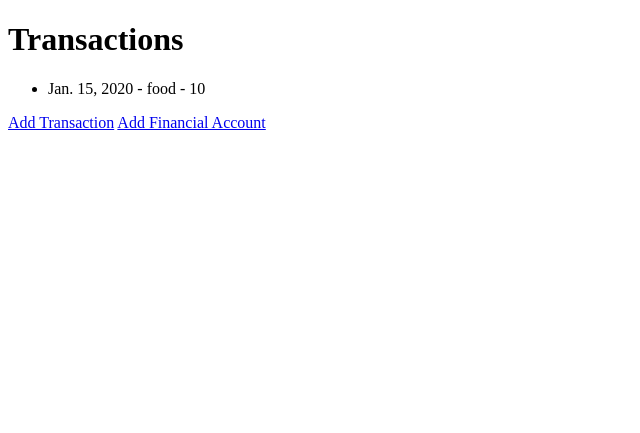
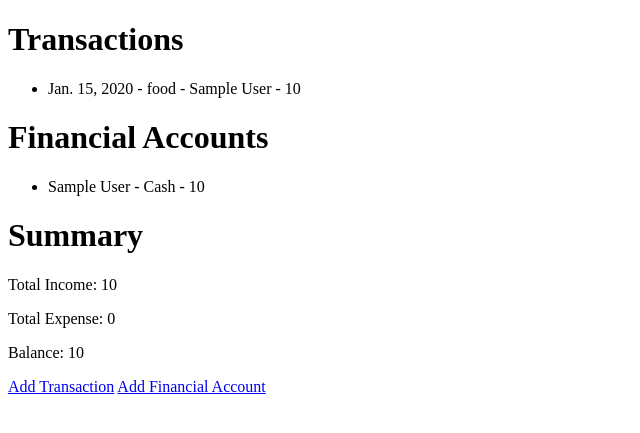
Before and after one commit to mhk2012/personal_accounting, a Django app: page / in a window 1280 px wide. Shown: the top 433 px of the page, without its empty margins (0-640 px from the left). Run offline with Django 4.2, Linux system fonts and the light colour scheme; tables that the repository leaves empty hold one stand-in row (values such as "Sample post").

Commit message:
show summary on the index page

```diff
--- a/accounting/templates/index.html
+++ b/accounting/templates/index.html
@@ -8,9 +8,19 @@ Personal Accounting
 <h1>Transactions</h1>
 <ul>
     {% for transaction in transactions %}
-    <li>{{ transaction.date }} - {{ transaction.category }} - {{ transaction.amount }}</li>
+    <li>{{ transaction.date }} - {{ transaction.category }} - {{ transaction.financial_account.account_name }} - {{ transaction.amount }}</li>
     {% endfor %}
 </ul>
+<h1>Financial Accounts</h1>
+<ul>
+    {% for financial_account in financial_accounts %}
+    <li>{{ financial_account.account_name }} - {% if financial_account.is_cash %} Cash {% else %} {{financial_account.bank_name}} {% endif %} - {{ financial_account.balance }}</li>
+    {% endfor %}
+</ul>
+<h1>Summary</h1>
+<p>Total Income: {{ total_income }}</p>
+<p>Total Expense: {{ total_expense }}</p>
+<p>Balance: {{ balance }}</p>
 <a href="{% url 'add_transaction' %}">Add Transaction</a>
 <a href="{% url 'add_financial_account' %}">Add Financial Account</a>
 {% endblock content %}
--- a/accounting/views.py
+++ b/accounting/views.py
@@ -3,8 +3,20 @@ from .models import FinancialAccount, Transaction
 from .forms import FinancialAccountForm, TransactionForm
 
 def index(request):
-    transactions = Transaction.objects.all().values()
-    return render(request, 'index.html', {'transactions': transactions})
+    transactions = Transaction.objects.all()
+    financial_accounts = FinancialAccount.objects.all()
+
+    total_income = sum(t.amount for t in transactions if t.transaction_type == 'income')
+    total_expense = sum(t.amount for t in transactions if t.transaction_type == 'expense')
+    balance = total_income - total_expense
+
+    return render(request, 'index.html', {
+        'transactions': transactions,
+        'financial_accounts': financial_accounts,
+        'total_income': total_income,
+        'total_expense': total_expense,
+        'balance': balance
+        })
 
 def add_financial_account(request):
     if request.method == 'POST':
```
